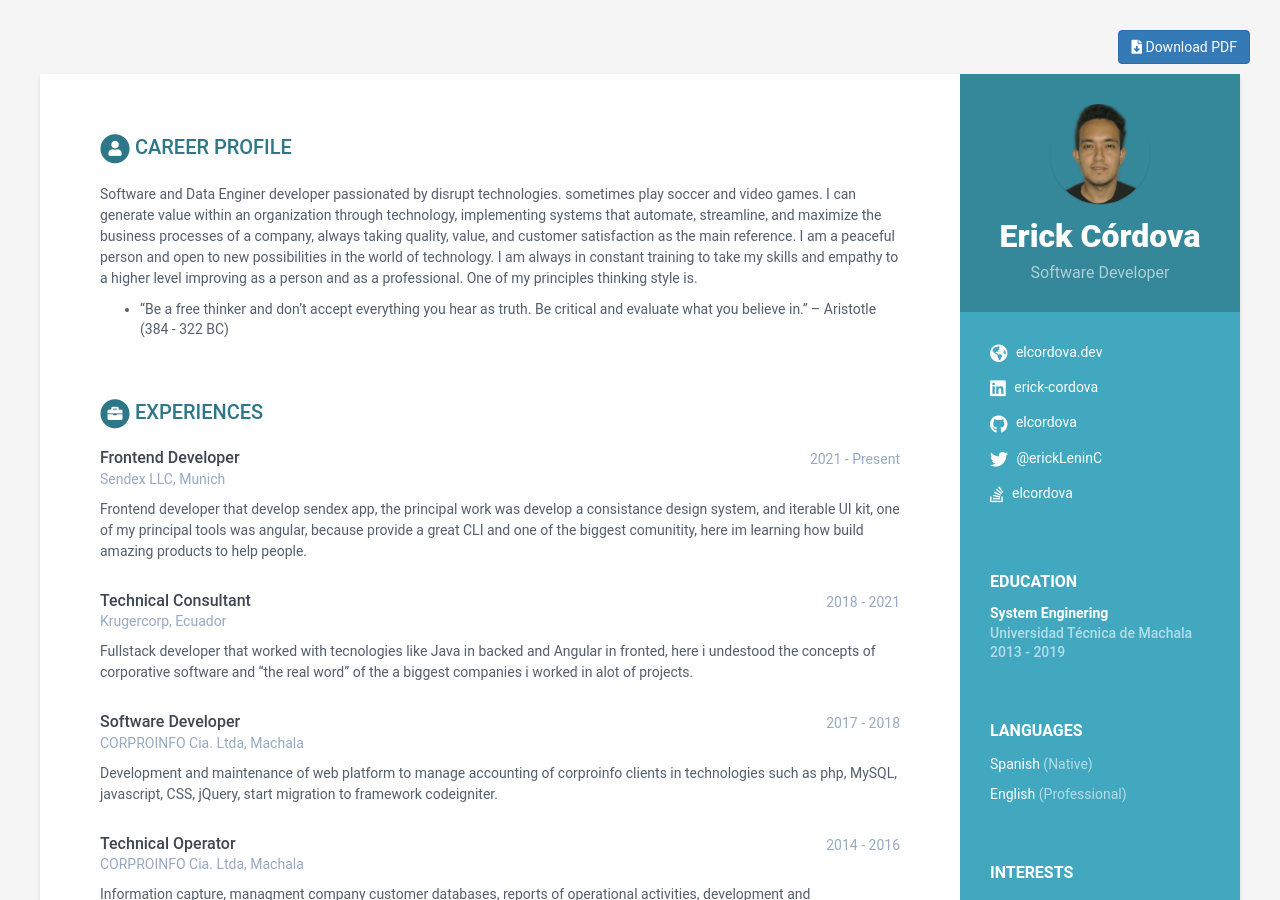
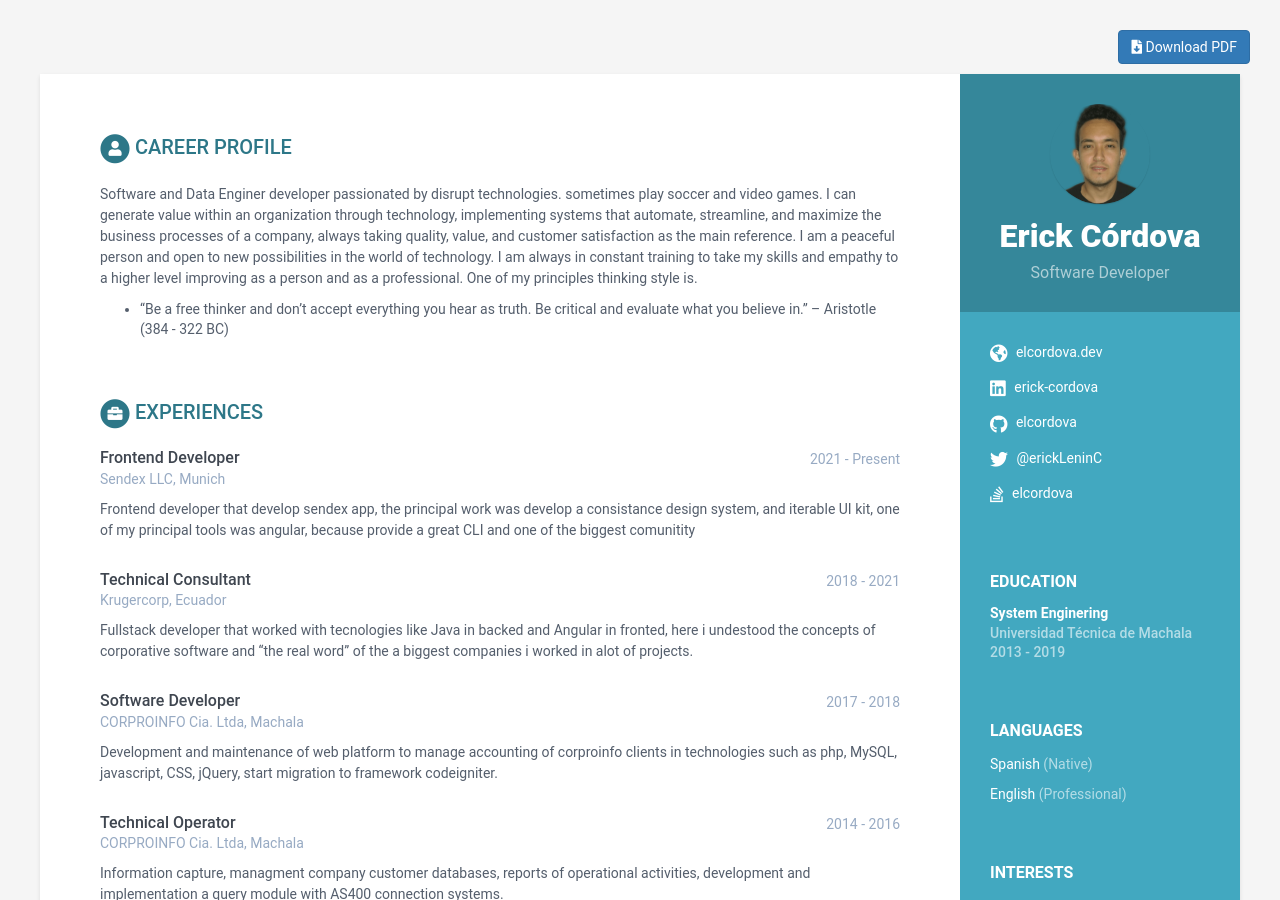
Before and after one commit to elcordova/caring-europa-fe48a, a Jekyll site: the page built from index.html, in a window 1280 px wide and 900 px high. Built offline with Jekyll 4.4.1, drawn with Linux system fonts in a browser that asks for light colours.

Commit message:
data.yml: changed

```diff
--- a/_data/data.yml
+++ b/_data/data.yml
@@ -70,9 +70,7 @@ experiences:
       a consistance design system, and iterable UI kit, one of my principal
       tools was angular,
 
-      because provide a great CLI and one of the biggest comunitity,
-
-      here im learning how build amazing products to help people.
+      because provide a great CLI and one of the biggest comunitity
   - role: Technical Consultant
     time: 2018 - 2021
     company: 'Krugercorp, Ecuador'
```
